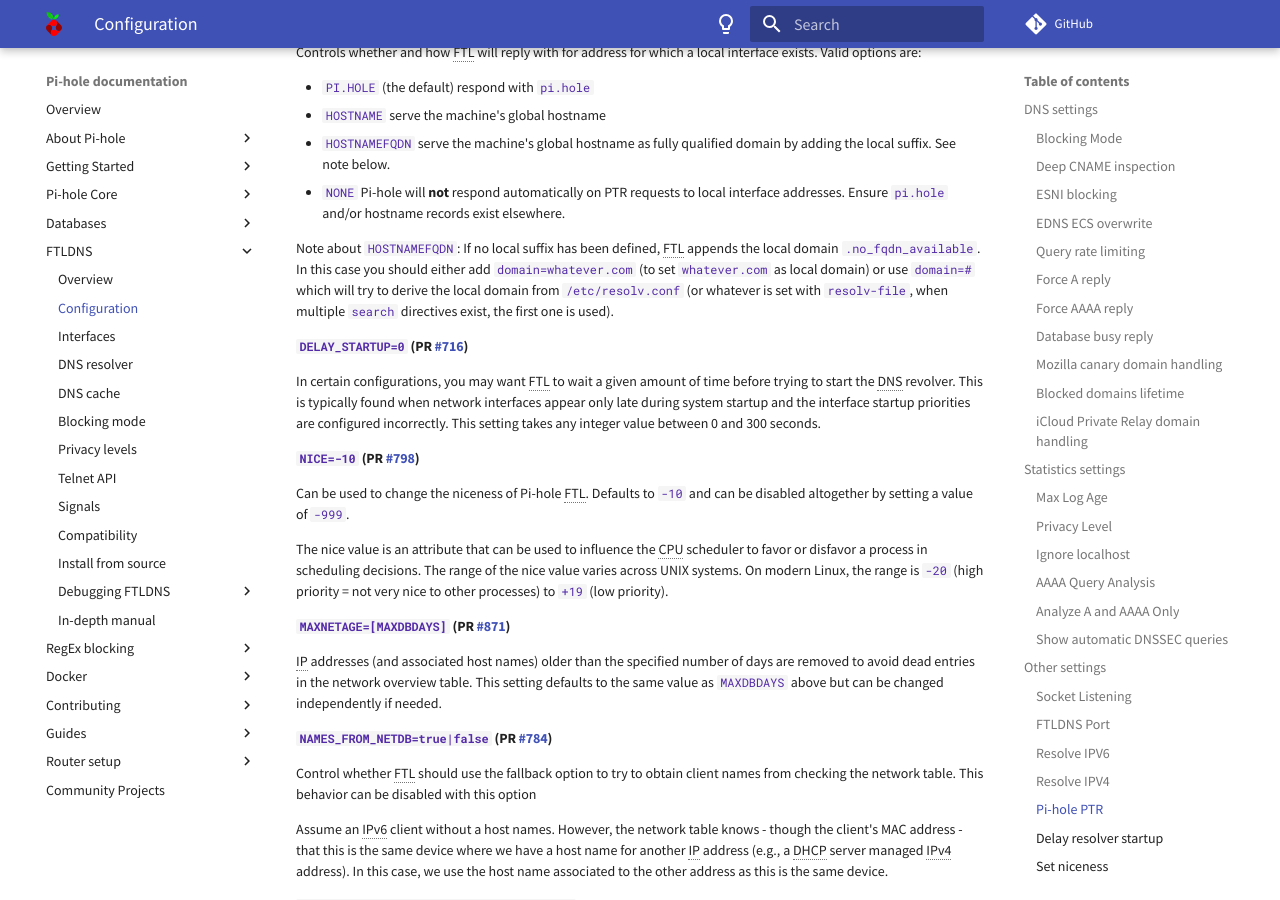
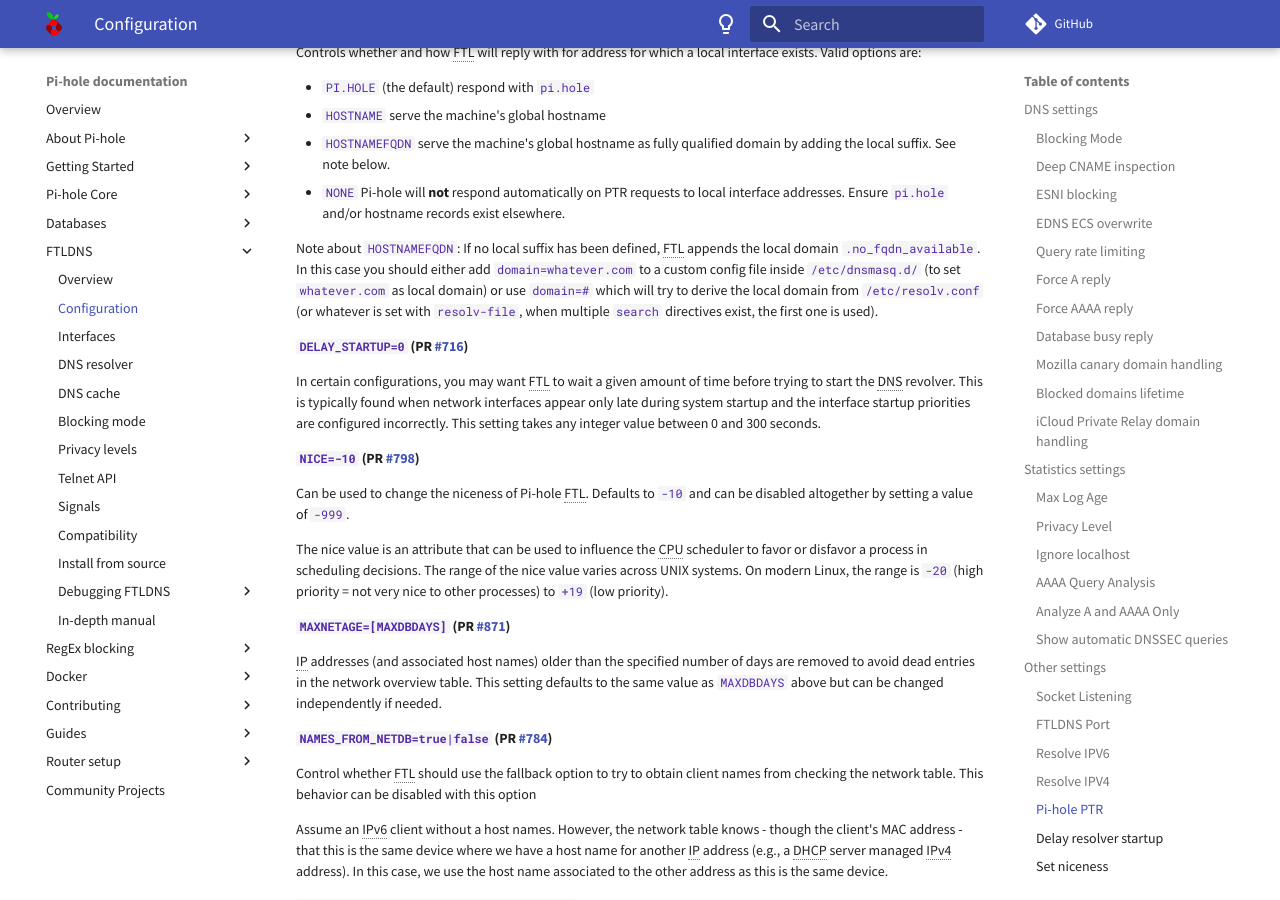
Before and after one commit to pi-hole/docs, an MkDocs documentation site: the page built from docs/ftldns/configfile.md, in a window 1280 px wide and 900 px high, scrolled down 3173 px. Built offline with MkDocs 1.6.1 and Material for MkDocs 9.7.7, drawn with Linux system fonts in a browser that asks for light colours; comment, search, counter and statistics services are not loaded.

Commit message:
Clarify where to add the domain= setting
Signed-off-by: DL6ER <dl6er@dl6er.de>

```diff
--- a/docs/ftldns/configfile.md
+++ b/docs/ftldns/configfile.md
@@ -145,7 +145,7 @@
 - `HOSTNAMEFQDN` serve the machine's global hostname as fully qualified domain by adding the local suffix. See note below.
 - `NONE` Pi-hole will **not** respond automatically on PTR requests to local interface addresses. Ensure `pi.hole` and/or hostname records exist elsewhere.
 
-Note about `HOSTNAMEFQDN`: If no local suffix has been defined, FTL appends the local domain `.no_fqdn_available`. In this case you should either add `domain=whatever.com` (to set `whatever.com` as local domain) or use `domain=#` which will try to derive the local domain from `/etc/resolv.conf` (or whatever is set with `resolv-file`, when multiple `search` directives exist, the first one is used).
+Note about `HOSTNAMEFQDN`: If no local suffix has been defined, FTL appends the local domain `.no_fqdn_available`. In this case you should either add `domain=whatever.com` to a custom config file inside `/etc/dnsmasq.d/` (to set `whatever.com` as local domain) or use `domain=#` which will try to derive the local domain from `/etc/resolv.conf` (or whatever is set with `resolv-file`, when multiple `search` directives exist, the first one is used).
 
 #### `DELAY_STARTUP=0` (PR [#716](https://github.com/pi-hole/FTL/pull/716)) {#delay_startup data-toc-label='Delay resolver startup'}
 
```
